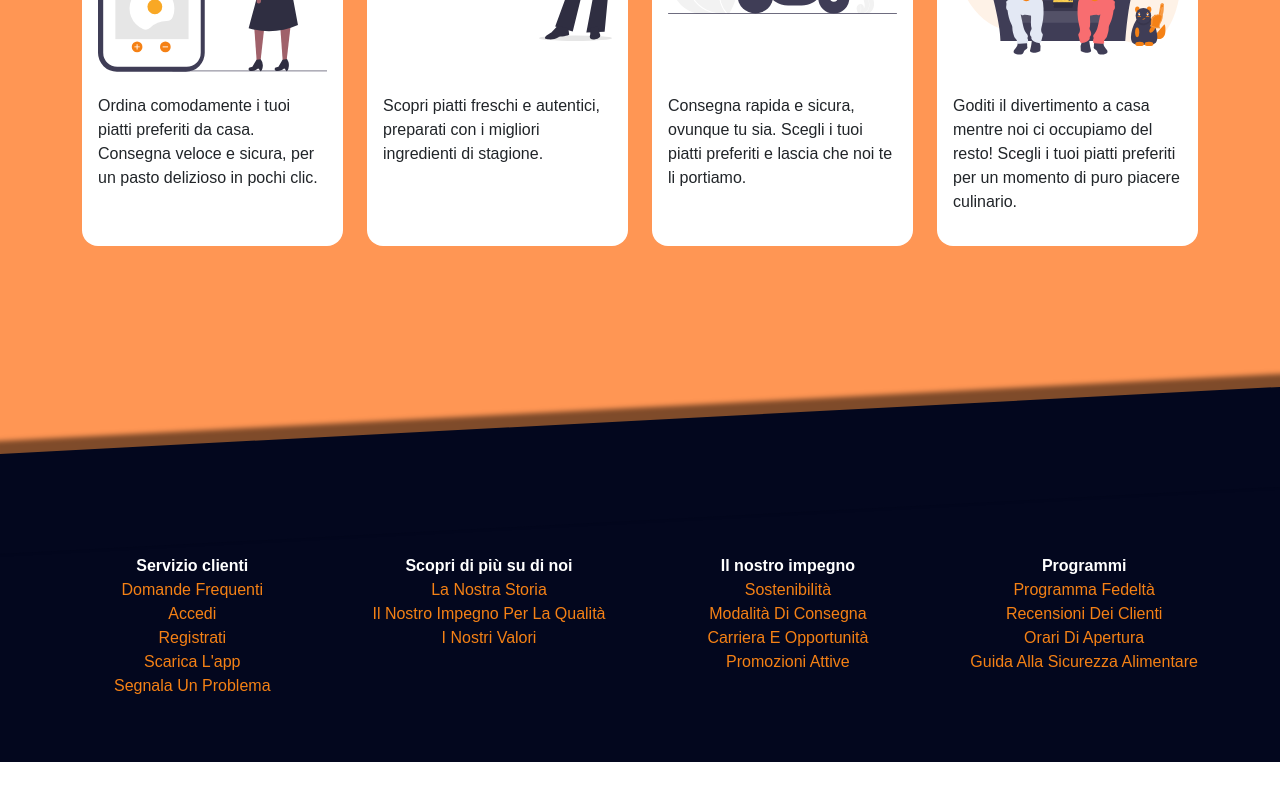
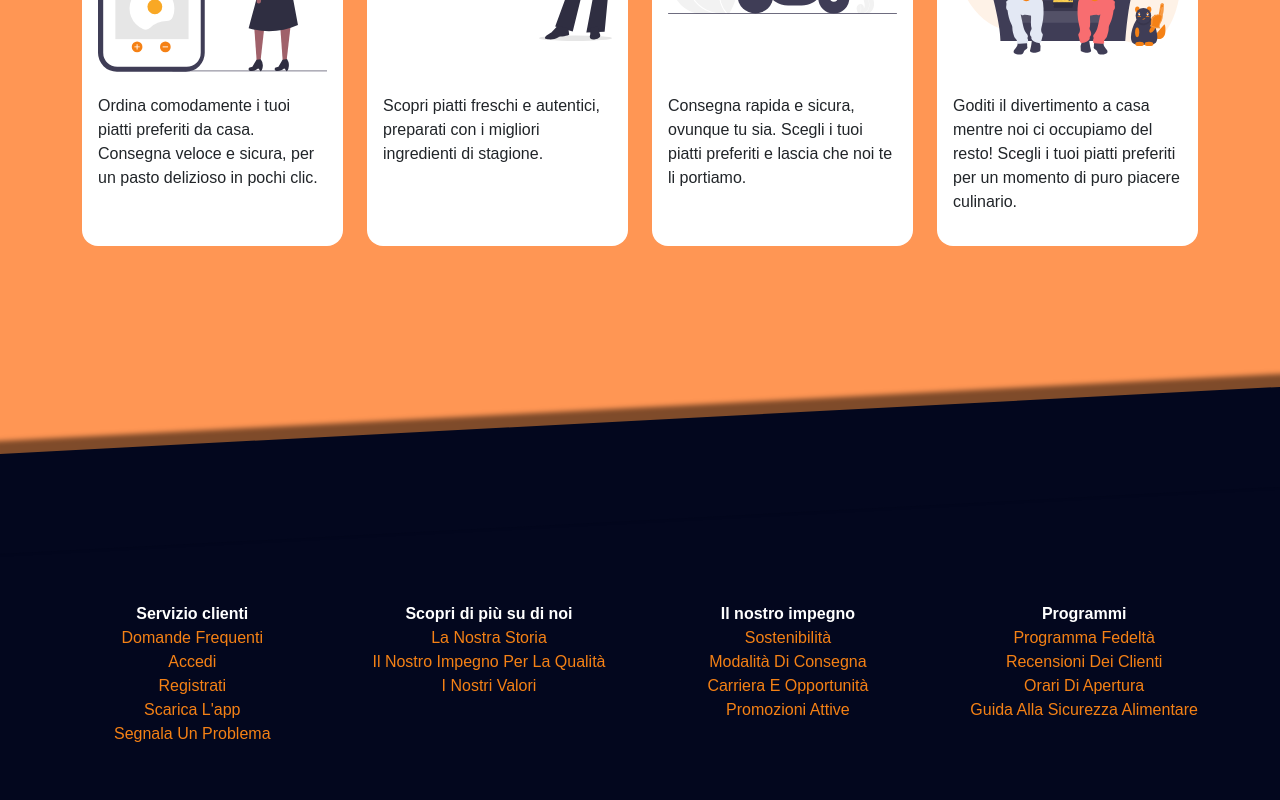
Before and after one commit to marcovittoriozacca/frontend-deliveboo, a Vue app: page / in a window 1280 px wide. Shown: the part 1859-2659 px from the top of the page. Before the commit the page ends 2621 px from the top, so only its background shows below. Built offline with nearby package versions, Linux system fonts and the light colour scheme; no server answers.

Commit message:
fix now has pt-5

```diff
--- a/src/components/Footer/Footer.vue
+++ b/src/components/Footer/Footer.vue
@@ -10,7 +10,7 @@
 <!--Inizio Ul Footer -->
 <div class="bg-blu">
     <div class="container pb-5">
-        <div class="d-flex flex-column flex-md-row align-items-md-stretch align-items-center text-center gap-3 justify-content-between">
+        <div class="d-flex flex-column flex-md-row align-items-md-stretch align-items-center text-center gap-3 justify-content-between pt-5">
             <div>
                 <ul>
                     <li class="titleLi">
```
